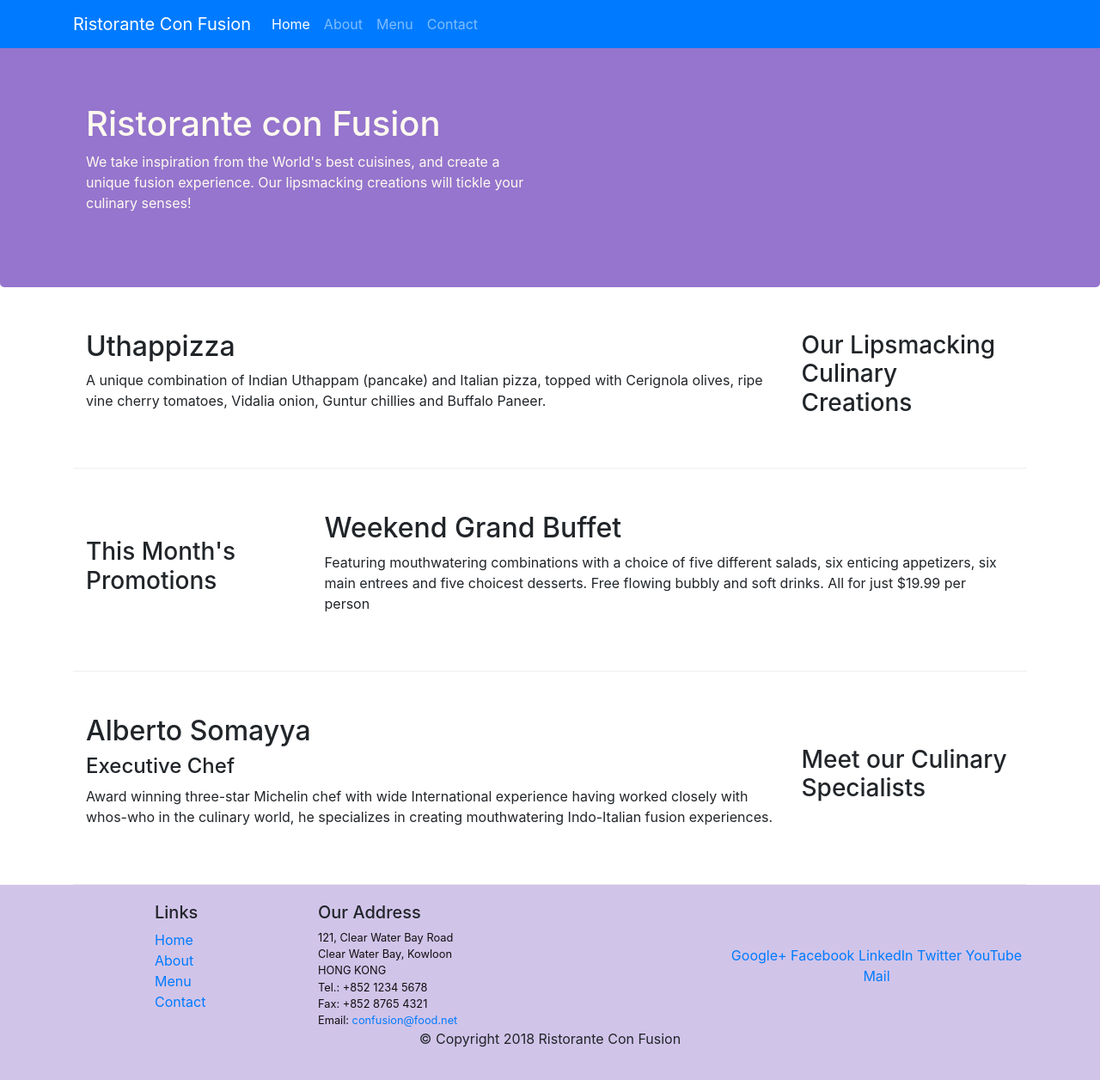
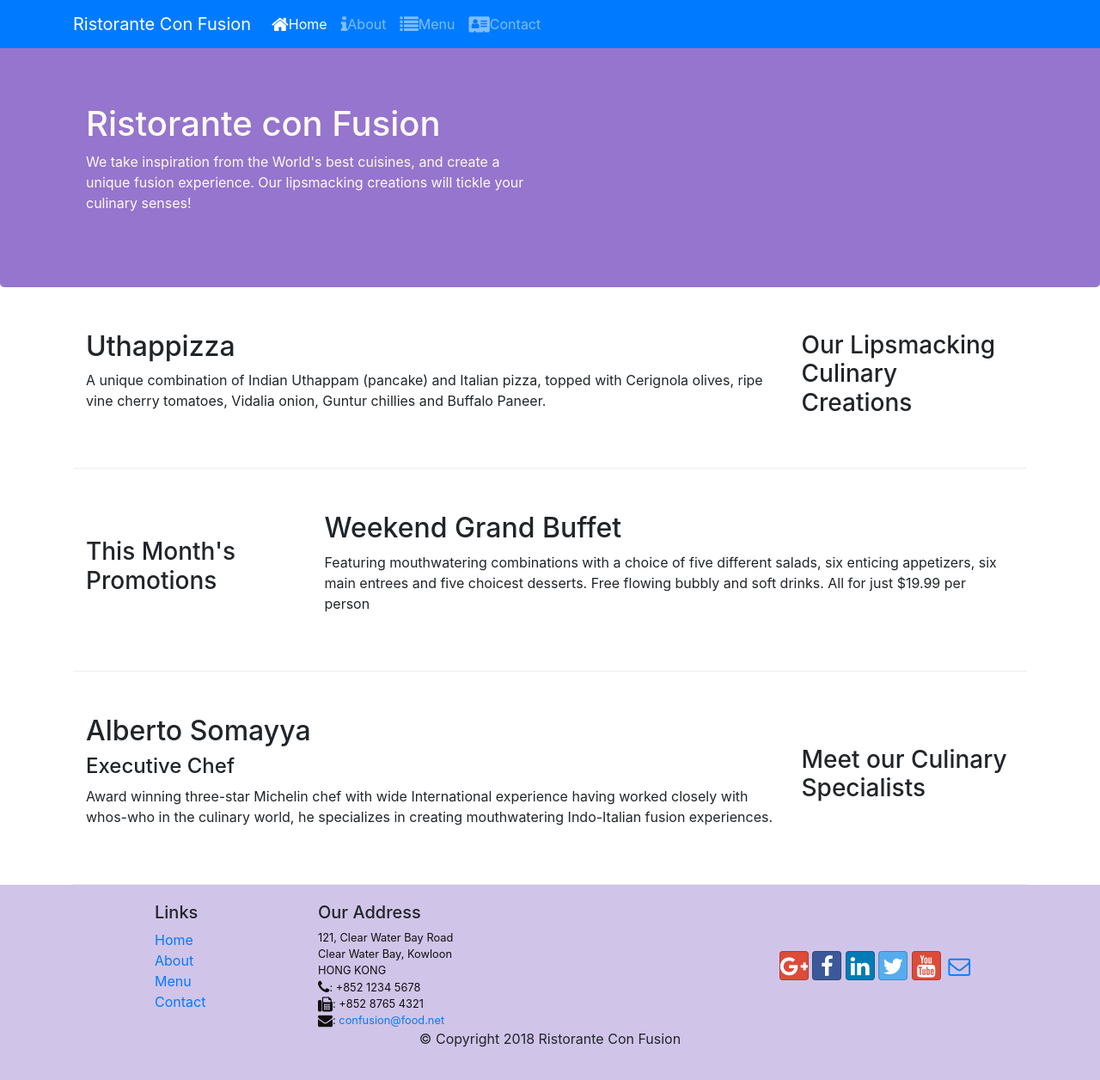
Before and after one commit to sileo-ebus/bootstrap4-coursera, a website: page index.html in a window 1280 px wide. Shown: the whole page at 86% size. Drawn offline with nearby package versions, Linux system fonts and the light colour scheme.

```diff
--- a/index.html
+++ b/index.html
@@ -9,6 +9,8 @@
 
      <!-- Bootstrap CSS -->
      <link rel="stylesheet" href="node_modules/bootstrap/dist/css/bootstrap.min.css">
+     <link rel="stylesheet" href="./node_modules/font-awesome/css/font-awesome.min.css">
+     <link rel="stylesheet" href="./node_modules/bootstrap-social/bootstrap-social.css">
      <link rel="stylesheet" href="css/styles.css">
     <title>Ristorante Con Fusion</title>
 </head>
@@ -22,10 +24,10 @@
             <a class="navbar-brand" href="#">Ristorante Con Fusion</a>
             <div class="collapse navbar-collapse" id="Navbar">
                 <ul class="navbar-nav mr-auto">
-                        <li class="nav-item active"><a class="nav-link" href="#">Home</a></li>
-                        <li class="nav-item"><a class="nav-link" href="aboutus.html">About</a></li>
-                        <li class="nav-item"><a class="nav-link" href="#">Menu</a></li>
-                        <li class="nav-item"><a class="nav-link" href="#">Contact</a></li>
+                        <li class="nav-item active"><a class="nav-link" href="#"><span class="fa fa-home fa-lg"></span>Home</a></li>
+                        <li class="nav-item"><a class="nav-link" href="aboutus.html"><span class="fa fa-info fa-lg"></span>About</a></li>
+                        <li class="nav-item"><a class="nav-link" href="#"><span class="fa fa-list fa-lg"></span>Menu</a></li>
+                        <li class="nav-item"><a class="nav-link" href="#"><span class="fa fa-address-card fa-lg"></span>Contact</a></li>
                 </ul>
             </div>
         </div>
@@ -96,19 +98,19 @@
 		              121, Clear Water Bay Road<br>
 		              Clear Water Bay, Kowloon<br>
 		              HONG KONG<br>
-		              Tel.: +852 1234 5678<br>
-		              Fax: +852 8765 4321<br>
-		              Email: <a href="mailto:confusion@food.net">confusion@food.net</a>
+		              <i class="fa fa-phone fa-lg"></i>: +852 1234 5678<br>
+		              <i class="fa fa-fax fa-lg"></i>: +852 8765 4321<br>
+		              <i class="fa fa-envelope fa-lg"></i>: <a href="mailto:confusion@food.net">confusion@food.net</a>
 		           </address>
                 </div>
                 <div class="col-12 col-sm-4 align-self-center">
                     <div class="text-center">
-                        <a href="http://google.com/+">Google+</a>
-                        <a href="http://www.facebook.com/profile.php?id=">Facebook</a>
-                        <a href="http://www.linkedin.com/in/">LinkedIn</a>
-                        <a href="http://twitter.com/">Twitter</a>
-                        <a href="http://youtube.com/">YouTube</a>
-                        <a href="mailto:">Mail</a>
+                        <a class="btn btn-social-icon btn-google" href="http://google.com/+"><i class="fa fa-google-plus fa-lg"></i></a>
+                        <a class="btn btn-social-icon btn-facebook" href="http://www.facebook.com/profile.php?id="><i class="fa fa-facebook fa-lg"></i></a>
+                        <a class="btn btn-social-icon btn-linkedin" href="http://www.linkedin.com/in/"><i class="fa fa-linkedin fa-lg"></i></a>
+                        <a class="btn btn-social-icon btn-twitter" href="http://twitter.com/"><i class="fa fa-twitter fa-lg"></i></a>
+                        <a class="btn btn-social-icon btn-google" href="http://youtube.com/"><i class="fa fa-youtube fa-lg"></i></a>
+                        <a class="btn btn-social-icon" href="mailto:"><i class="fa fa-envelope-o fa-lg"></i></a>
                     </div>
                 </div>
            </div>
--- a/package.json
+++ b/package.json
@@ -15,7 +15,10 @@
   },
   "dependencies": {
     "bootstrap": "^4.0.0",
+    "bootstrap-social": "^5.1.1",
+    "font-awesome": "^4.7.0",
     "jquery": "^3.3.1",
+    "npm": "^5.8.0",
     "popper.js": "^1.12.9"
   }
 }
```
Also changed, not shown: aboutus.html (+15 -13 lines), 1 other file.
